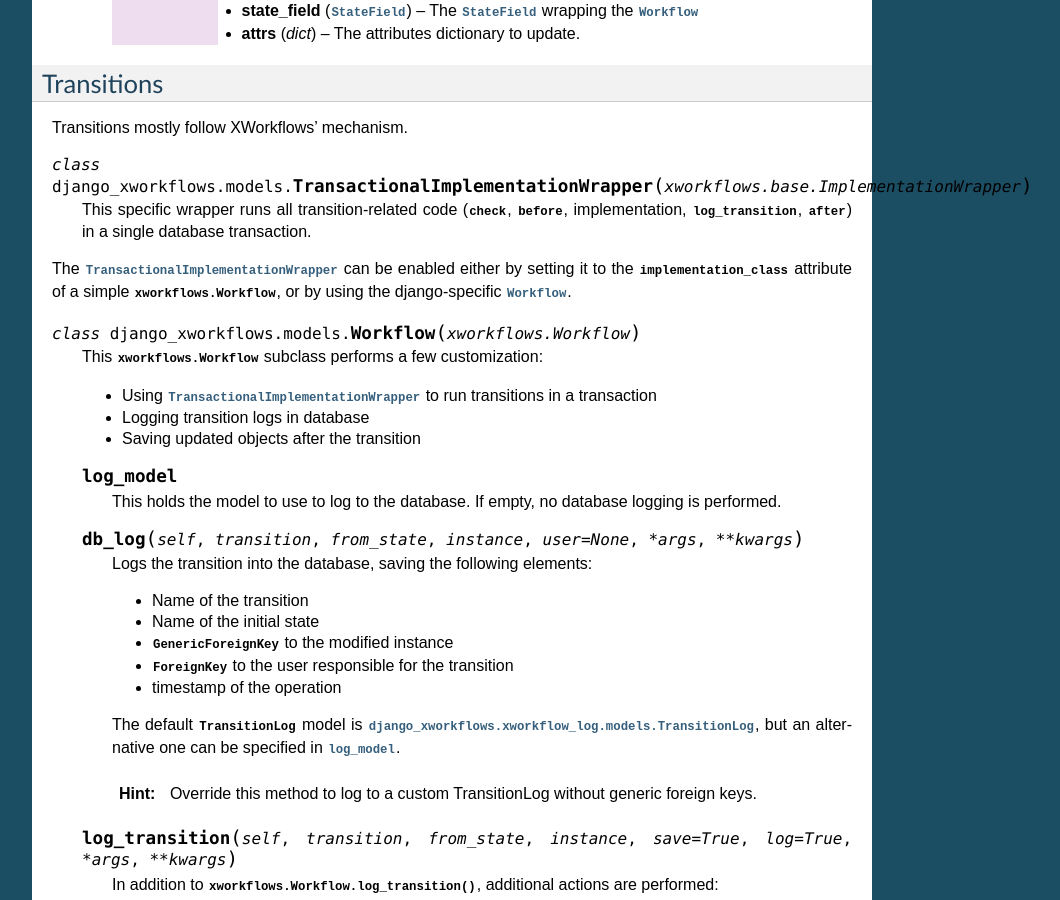
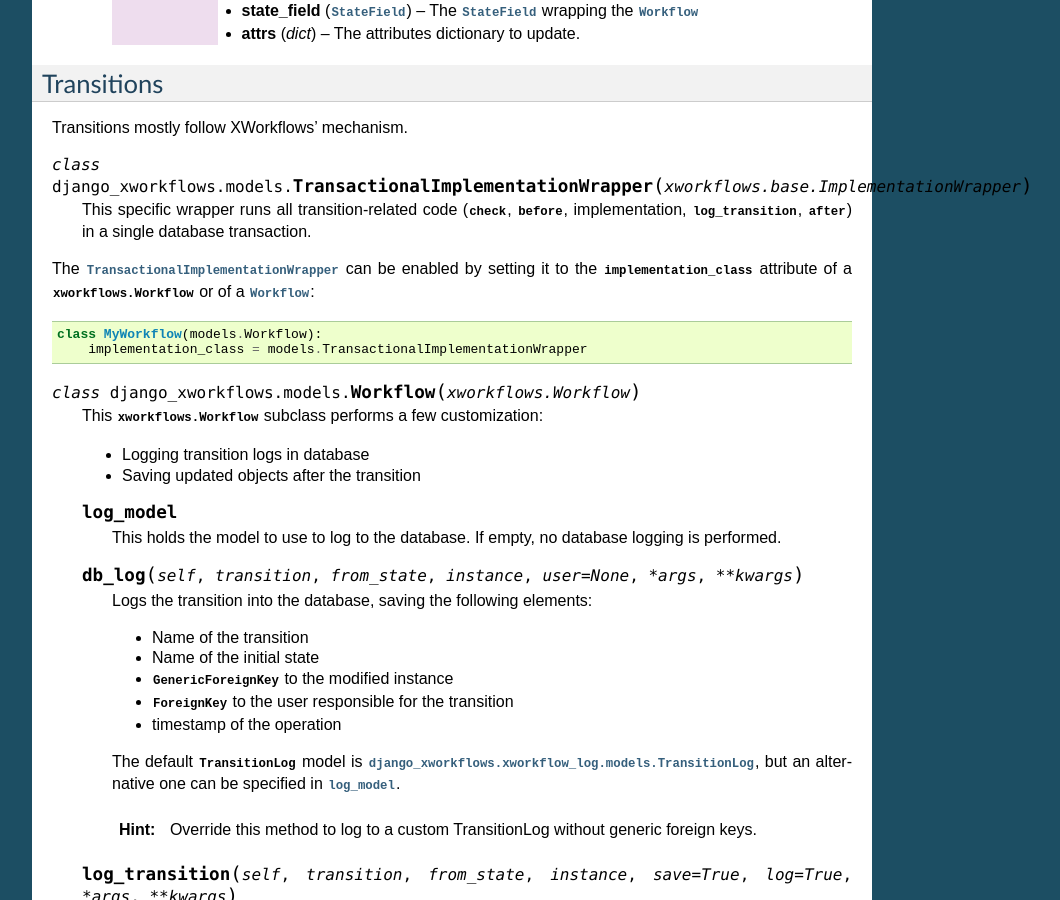
Before and after one commit to rbarrois/django_xworkflows, a Sphinx documentation site: the page built from doc/internals.rst, in a window 1280 px wide and 900 px high, scrolled down 1471 px. Shown: the whole window, without its empty margins (198-1258 px from the left). Built offline with Sphinx 7.4.7, drawn with Linux system fonts in a browser that asks for light colours.

Commit message:
Update doc wrt TransactionalImplementationWrapper
Signed-off-by: Raphaël Barrois <raphael.barrois@polyconseil.fr>

```diff
--- a/doc/internals.rst
+++ b/doc/internals.rst
@@ -113,16 +113,18 @@ Transitions mostly follow XWorkflows' mechanism.
     :attr:`~xworkflows.base.ImplementationWrapper.after`) in a single database transaction.
 
 
-The :class:`TransactionalImplementationWrapper` can be enabled either by setting it to
-the :attr:`~xworkflows.base.Workflow.implementation_class` attribute of a simple :class:`xworkflows.Workflow`,
-or by using the django-specific :class:`Workflow`.
+The :class:`TransactionalImplementationWrapper` can be enabled by setting it to
+the :attr:`~xworkflows.base.Workflow.implementation_class` attribute of a :class:`xworkflows.Workflow` or
+of a :class:`Workflow`::
+
+    class MyWorkflow(models.Workflow):
+        implementation_class = models.TransactionalImplementationWrapper
 
 
 .. class:: Workflow(xworkflows.Workflow)
 
     This :class:`xworkflows.Workflow` subclass performs a few customization:
 
-    - Using :class:`TransactionalImplementationWrapper` to run transitions in a transaction
     - Logging transition logs in database
     - Saving updated objects after the transition
 
```
